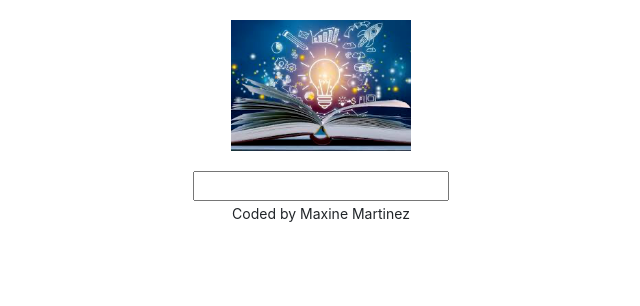
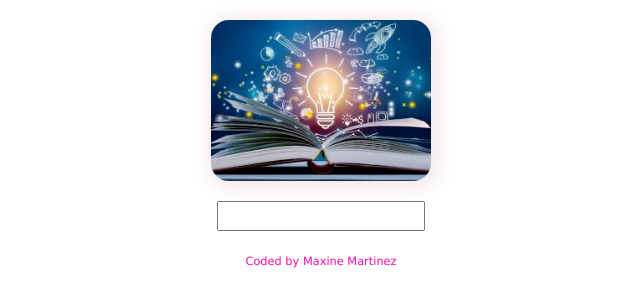
Before and after one commit to Maxine15x/dictionary-app, a React (Create React App) app: page / in a window 1280 px wide. Shown: the top 306 px of the page, without its empty margins (319-959 px from the left). Built offline with nearby package versions, Linux system fonts and the light colour scheme.

Commit message:
updated css style

```diff
--- a/src/App.css
+++ b/src/App.css
@@ -3,11 +3,16 @@
 }
 
 .App-logo {
-	max-width: 180px;
+	max-width: 220px;
+	border-radius: 18px;
+	box-shadow: 3px 3px 20px 5px rgb(243, 231, 233);
 	display: block;
 	margin: 0 auto;
 }
 
-.App-footer {
-	margin: 30px 0;
+.App footer {
+	color: #f70ca9;
+	font-size: small;
+	text-align: center;
+	margin: 20px 0;
 }
--- a/src/App.js
+++ b/src/App.js
@@ -12,7 +12,7 @@ export default function App() {
 				<main>
 					<Dictionary />
 				</main>
-				<footer className="text-center">
+				<footer>
 					<small>Coded by Maxine Martinez</small>
 				</footer>
 			</div>
--- a/src/Meaning.js
+++ b/src/Meaning.js
@@ -8,11 +8,8 @@ export default function Meaning(props) {
 			{props.meaning.definitions.map(function (definition, index) {
 				return (
 					<div key={index}>
-						<p>
-							{definition.definition}
-							<br />
-							<em>{definition.example}</em>
-						</p>
+						<p>{definition.definition}</p>
+						<em>{definition.example}</em>
 					</div>
 				);
 			})}
--- a/src/index.css
+++ b/src/index.css
@@ -1,13 +1,4 @@
 body {
-	margin: 0;
-	font-family: -apple-system, BlinkMacSystemFont, "Segoe UI", "Roboto", "Oxygen",
-		"Ubuntu", "Cantarell", "Fira Sans", "Droid Sans", "Helvetica Neue",
-		sans-serif;
-	-webkit-font-smoothing: antialiased;
-	-moz-osx-font-smoothing: grayscale;
+	color: #0b4d78;
+	font-family: Verdana, Geneva, Tahoma, sans-serif;
 }
-
-code {
-	font-family: source-code-pro, Menlo, Monaco, Consolas, "Courier New",
-		monospace;
-}
```
